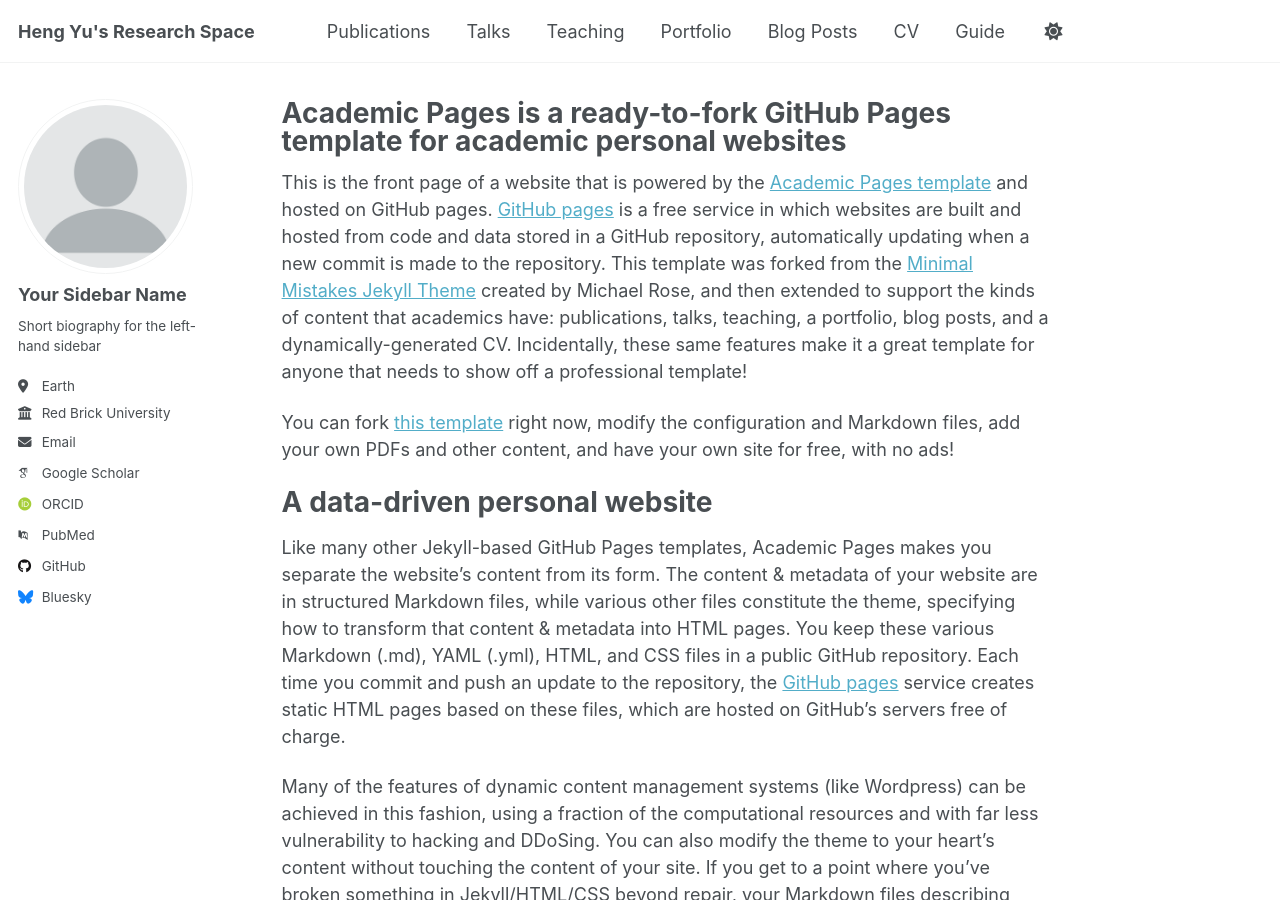
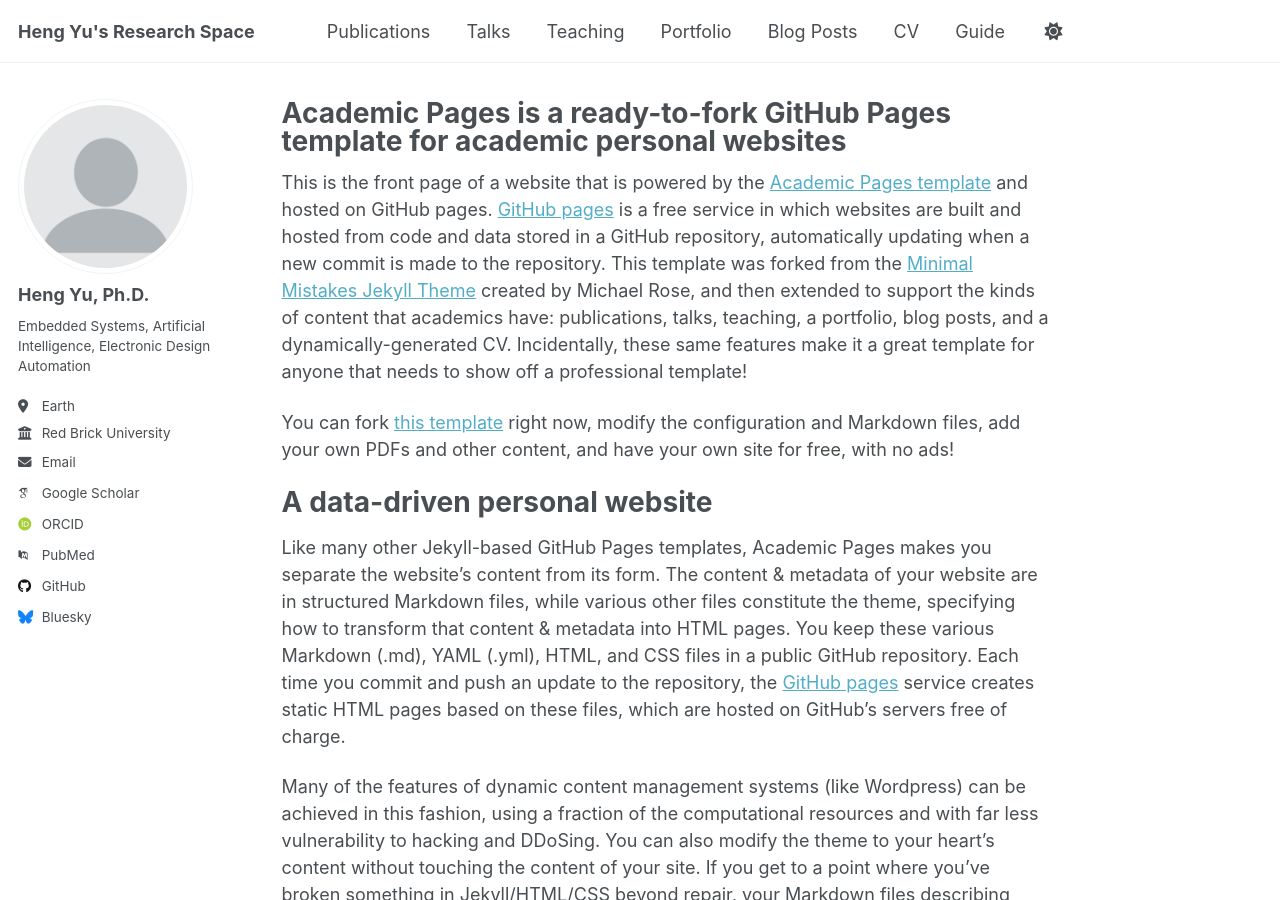
Before and after one commit to eleyuheng/eleyuheng.github.io, a Jekyll site: the page built from _pages/about.md, in a window 1280 px wide and 900 px high. Built offline with Jekyll 4.4.1, drawn with Linux system fonts in a browser that asks for light colours; some web fonts are replaced; a script that is not in the unit is left out.

Commit message:
Update _config.yml

```diff
--- a/_config.yml
+++ b/_config.yml
@@ -23,9 +23,9 @@ repository               : "eleyuheng/eleyuheng.github.io"
 author:
   # Biographic information
   avatar           : "profile.png"
-  name             : "Your Sidebar Name"
+  name             : "Heng Yu, Ph.D."
   pronouns         : # example: "she/her"
-  bio              : "Short biography for the left-hand sidebar"
+  bio              : "Embedded Systems, Artificial Intelligence, Electronic Design Automation"
   location         : "Earth"
   employer         : "Red Brick University"
   uri              : # URL
```
